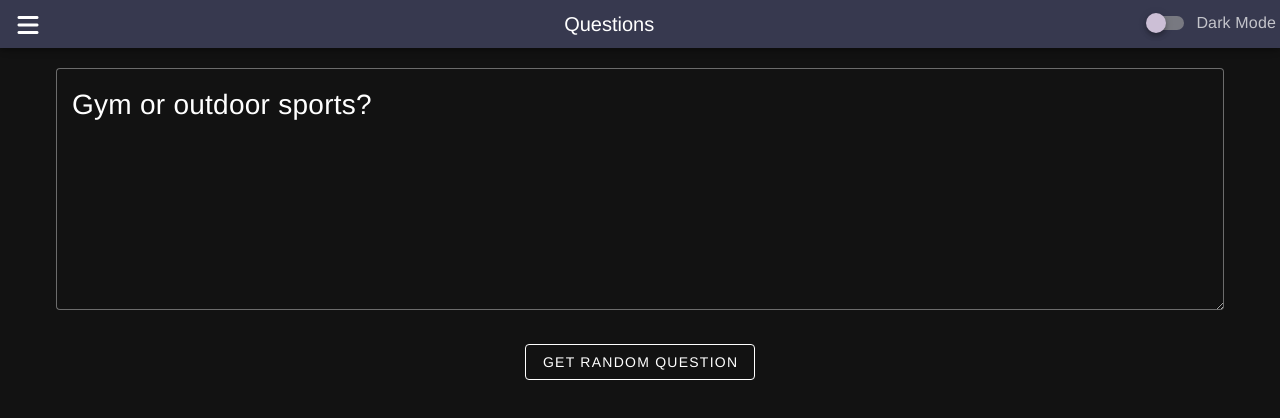
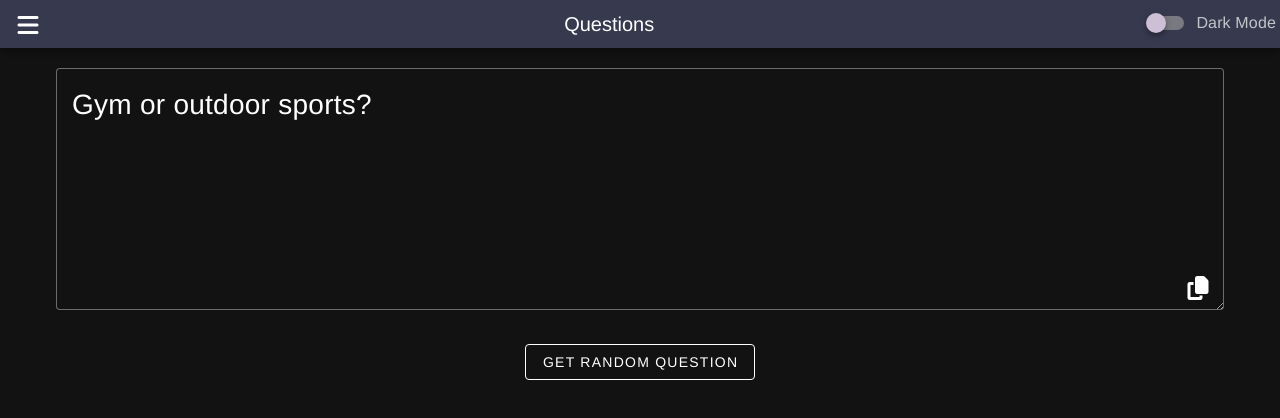
Before and after one commit to henrychoy/henrychoy.github.io, a Vue app: page /questions in a window 1280 px wide. Shown: the top 418 px of the page. Built offline with nearby package versions, Linux system fonts and the light colour scheme.

Commit message:
copy question

```diff
--- a/src/views/Questions.vue
+++ b/src/views/Questions.vue
@@ -1,18 +1,29 @@
 <template>
   <v-container>
-    <v-textarea
-      v-model="displayedQuestion"
-      variant="outlined"
-      :readonly="true"
-    />
+    <div style="position: relative;">
+      <v-textarea
+        v-model="displayedQuestion"
+        variant="outlined"
+        :readonly="true"
+      />
+      <v-icon
+        icon="fa-solid fa-copy"
+        style="position: absolute; bottom: 23px; right: 4px; margin: 10px;"
+        @click="copyURL"
+      />
+    </div>
     <v-btn class="mt-3" variant="outlined" @click="getQuestion()">Get Random Question</v-btn>
   </v-container>
+  <v-snackbar v-model="copyToast" :timeout="1000" color="green">
+    Copy Successful!
+  </v-snackbar>
 </template>
 
 <script>
 export default {
   data: () => ({
     displayedQuestion: '',
+    copyToast: false,
     questions: [
     "What have you created that you are most proud of?",
     "What's the best thing you got from one of your parents?",
@@ -166,7 +177,11 @@ export default {
   methods: {
     getQuestion() {
       this.displayedQuestion = this.questions[Math.floor(Math.random()*this.questions.length)]
-    }
+    },
+    copyURL() {
+      navigator.clipboard.writeText(this.displayedQuestion);
+      this.copyToast = true
+    },
   }
 }
 </script>
```
